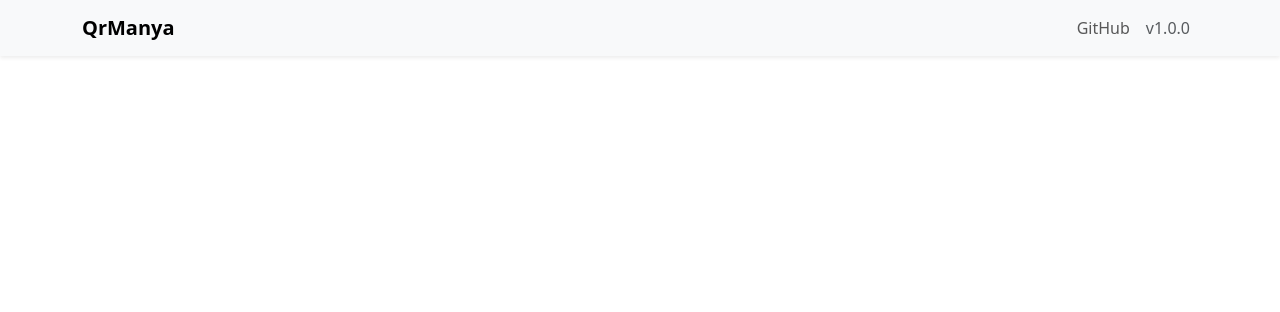
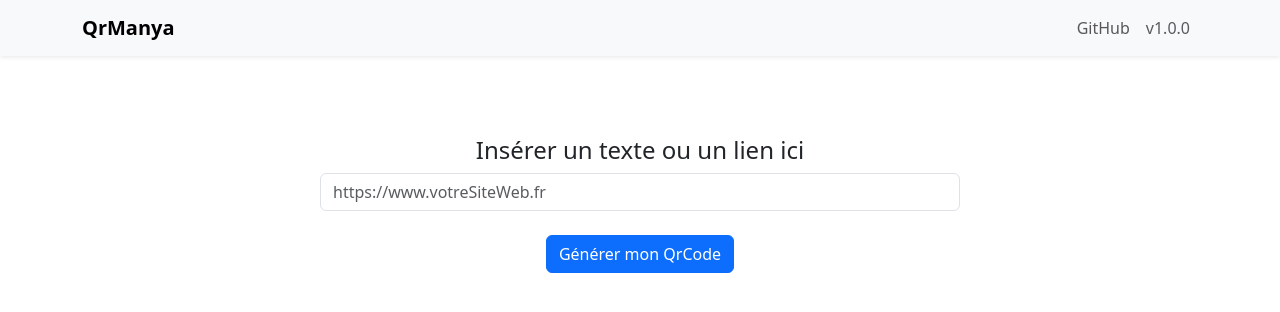
Before and after one commit to Maanaaa/QrManya, a React (Vite) app: page / in a window 1280 px wide. Shown: the top 312 px of the page. Built offline with nearby package versions, Linux system fonts and the light colour scheme.

Commit message:
Feat: ui, download button

```diff
--- a/src/App.css
+++ b/src/App.css
@@ -0,0 +1,17 @@
+.inputForm{
+    width: 100%;
+    margin-top: 10vh;
+    display: flex;
+    flex-direction: column;
+    align-items: center;
+}
+
+form{
+    text-align: center;
+    border-color: blue;
+    width: 50%;
+}
+
+.inputForm button{
+    margin-top: 3vh;
+}
--- a/src/App.jsx
+++ b/src/App.jsx
@@ -3,10 +3,15 @@ import reactLogo from './assets/react.svg'
 import viteLogo from '/vite.svg'
 import 'bootstrap/dist/css/bootstrap.min.css'
 import Header from '../src/components/layout/Header.jsx'
+import Form from '../src/components/ui/Form.jsx'
 import './App.css'
 
 export default function App() {
   return (
-    <Header />
+    <>
+      <Header />
+      <Form />
+
+    </>
   );
 }
--- /dev/null
+++ b/src/components/qrCode/Download.jsx
@@ -0,0 +1,5 @@
+export default function DownloadButton(){
+    return(
+        <button type="button" class="btn btn-primary">Générer mon QrCode</button>
+    );
+}
--- /dev/null
+++ b/src/components/ui/Form.jsx
@@ -0,0 +1,16 @@
+import DownloadButton from '../qrCode/Download.jsx'
+export default function Form(){
+    return(
+        <div className="inputForm">
+            <form action="#">
+                <div class="form-group">
+                    <label for="message"><h4>Insérer un texte ou un lien ici</h4></label>
+                    <input type="text" class="form-control" id="message" placeholder="https://www.votreSiteWeb.fr" />
+                    <DownloadButton/>
+                </div>
+            </form>
+
+        </div>
+
+    );
+}
```
